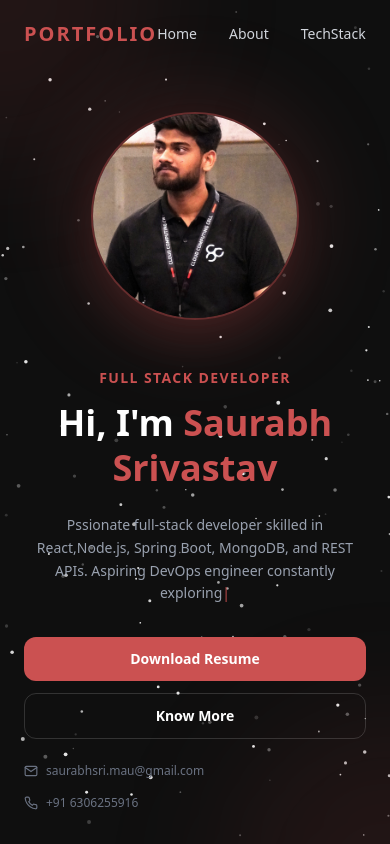
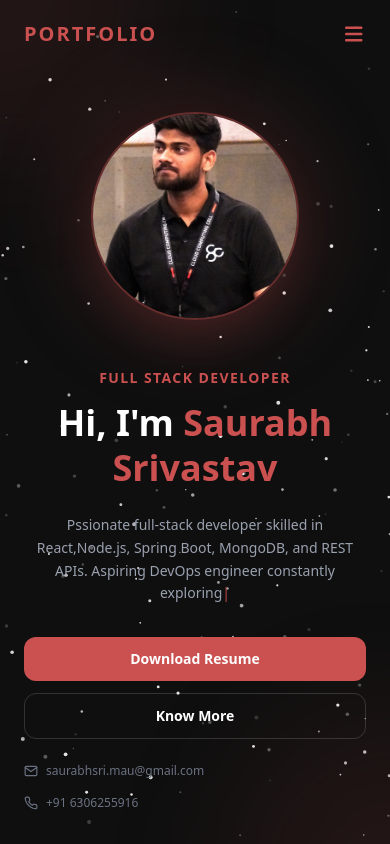
Before and after one commit to Saurabh12325/Portfolio, a React (Vite) app: page / in a window 390 px wide. Shown: the top 844 px of the page. Built offline with nearby package versions, Linux system fonts and the light colour scheme.

Commit message:
new change

```diff
--- a/src/components/navbar/Navbar.jsx
+++ b/src/components/navbar/Navbar.jsx
@@ -34,7 +34,7 @@ function Navbar() {
         </span>
 
         {/* Desktop Links */}
-        <ul className="max-md:hidden flex gap-8 text-gray-300 font-medium text-sm">
+        <ul className="flex max-lg:hidden gap-8 text-gray-300 font-medium text-sm">
           {navLinks.map((link) => (
             <li key={link.href}>
               <a
@@ -51,7 +51,7 @@ function Navbar() {
         {/* Mobile Toggle */}
         <button
           onClick={() => setIsOpen((o) => !o)}
-          className="md:hidden text-[#cb5151] text-xl p-1"
+          className="lg:hidden text-[#cb5151] text-xl p-1"
           aria-label="Toggle menu"
         >
           <FontAwesomeIcon icon={isOpen ? faTimes : faBars} />
@@ -66,7 +66,7 @@ function Navbar() {
             animate={{ opacity: 1, y: 0 }}
             exit={{ opacity: 0, y: -8 }}
             transition={{ duration: 0.2 }}
-            className="md:hidden bg-[#1a1a1a]/95 backdrop-blur-md border-t border-white/5 px-6 py-4"
+            className="lg:hidden bg-[#1a1a1a]/95 backdrop-blur-md border-t border-white/5 px-6 py-4"
           >
             <ul className="flex flex-col gap-4 text-gray-300 font-medium text-sm">
               {navLinks.map((link) => (
--- a/src/index.css
+++ b/src/index.css
@@ -1,6 +1,3 @@
-
-@tailwind utilities;
-
 
 html, body {
   overflow-x: hidden;
```
